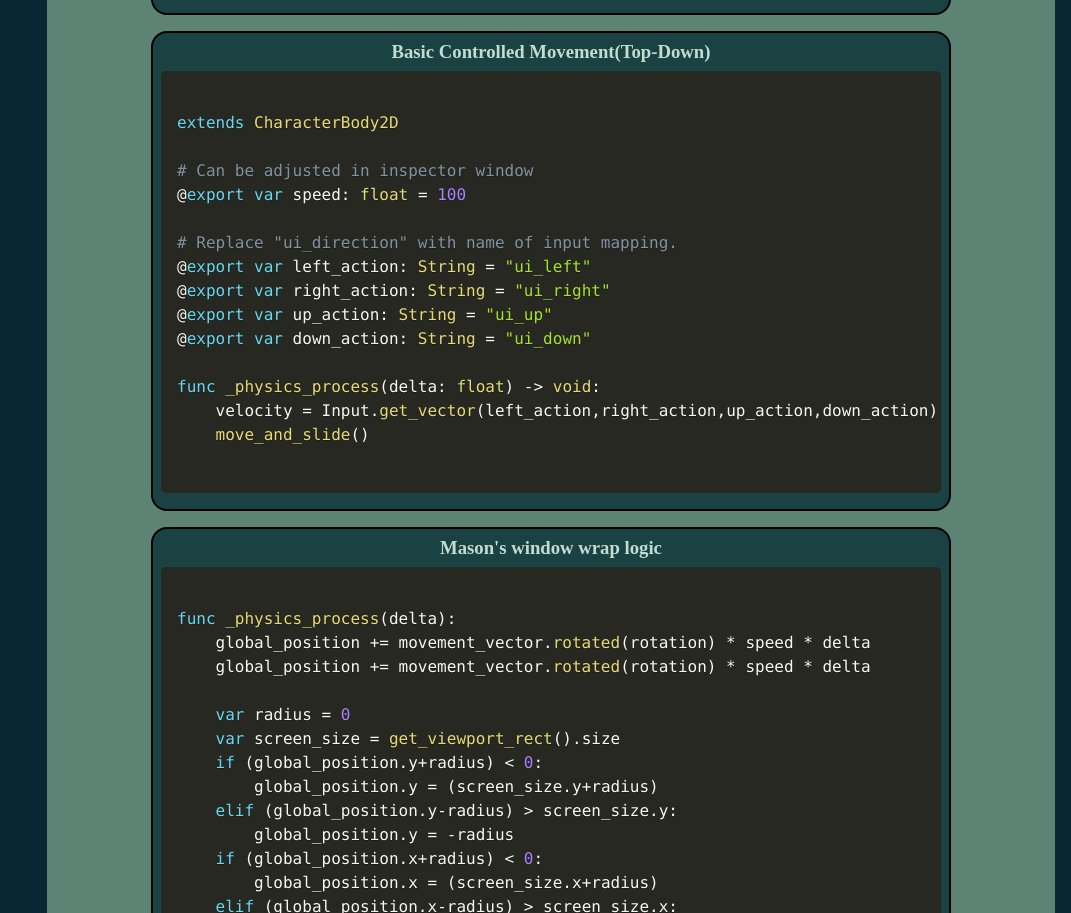
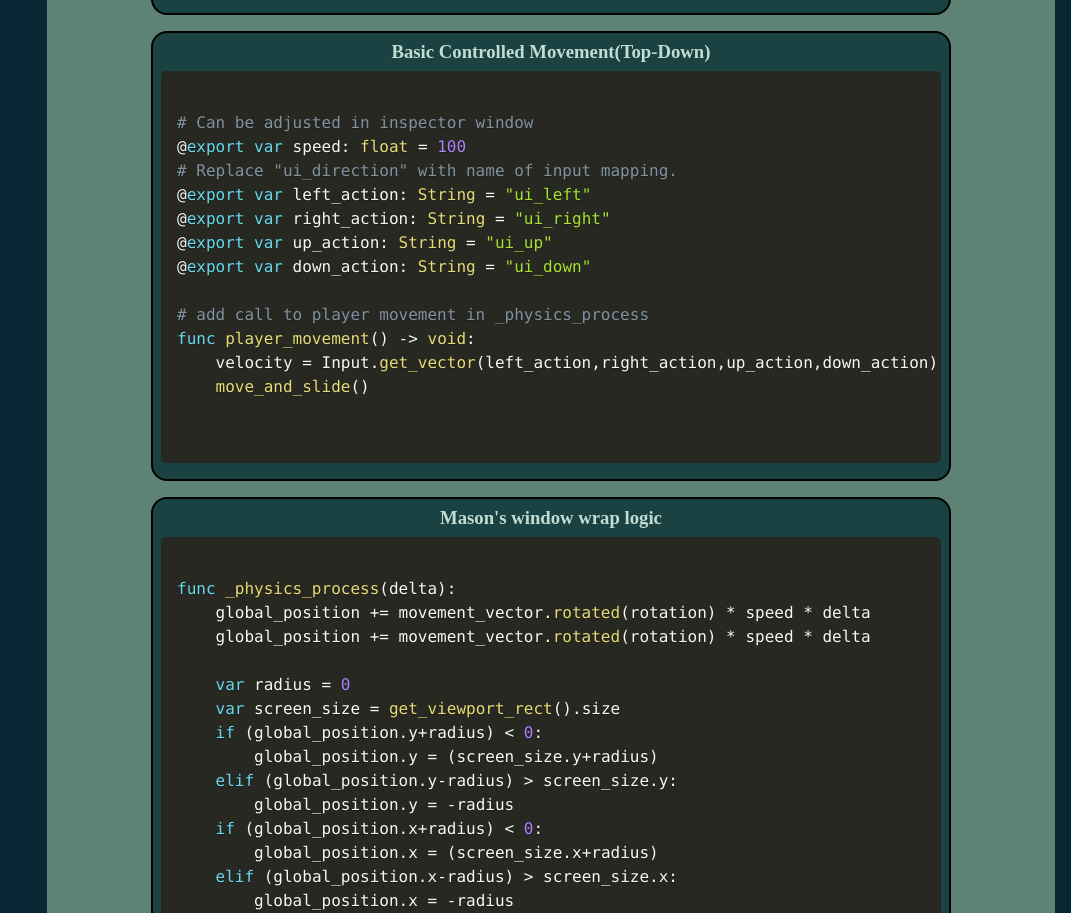
Before and after one commit to jvansant13/techspecials, a plain HTML site: page scripts.html in a window 1280 px wide. Shown: the part 1203-2116 px from the top of the page, without its empty margins (209-1280 px from the left). Drawn offline with Linux system fonts and the light colour scheme.

Commit message:
player movement

```diff
--- a/scripts.html
+++ b/scripts.html
@@ -211,18 +211,16 @@ func get_attack_animations():
                     <div class="tile" id="codeblock">
                         <h3>Basic Controlled Movement(Top-Down)</h3>
                         <pre><code class="language-gdscript">
-extends CharacterBody2D
-
 # Can be adjusted in inspector window
 @export var speed: float = 100
-
 # Replace "ui_direction" with name of input mapping.
 @export var left_action: String = "ui_left"
 @export var right_action: String = "ui_right"
 @export var up_action: String = "ui_up"
 @export var down_action: String = "ui_down"
 
-func _physics_process(delta: float) -> void:
+# add call to player movement in _physics_process
+func player_movement() -> void:
     velocity = Input.get_vector(left_action,right_action,up_action,down_action) * speed
     move_and_slide()
 
```
